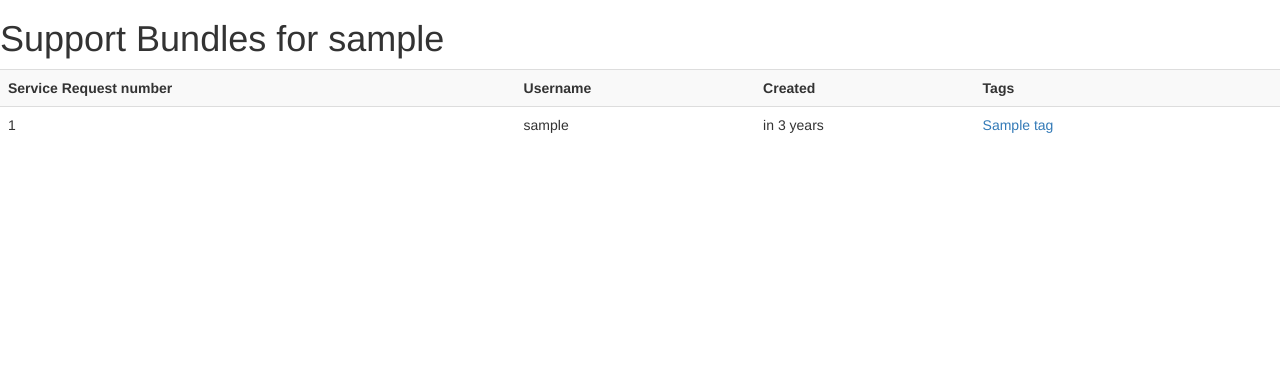
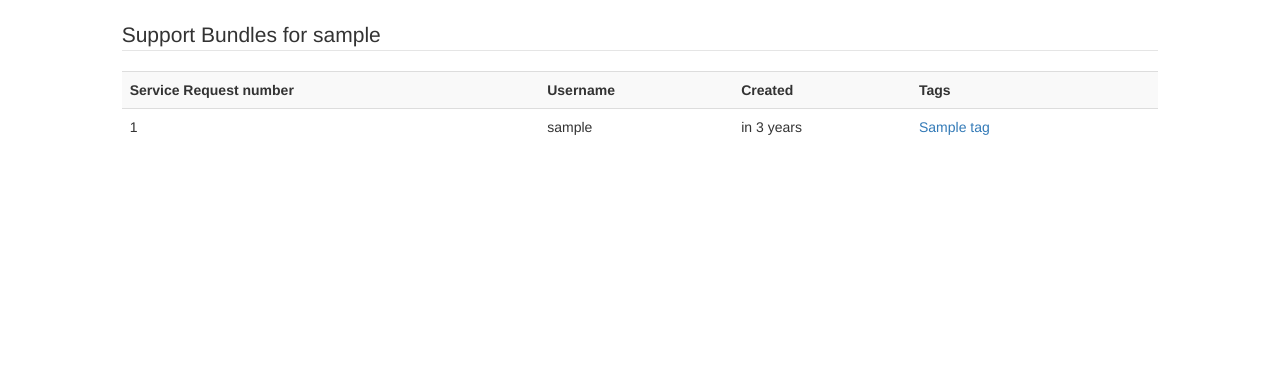
Before and after one commit to xzizka/LogAnalyzer, a Flask app: a page that uses loganalyzer/templates/base.html in a window 1280 px wide. Shown: the part 51-420 px from the top of the page. Run offline with Flask 2, Linux system fonts and the light colour scheme; tables that the repository leaves empty hold one stand-in row (values such as "Sample post"); some libraries are stand-ins or nearby versions.

Commit message:
Design changes - Final version

```diff
--- a/loganalyzer/templates/base.html
+++ b/loganalyzer/templates/base.html
@@ -69,6 +69,10 @@
             <div class="row">
         <div class="col-sm-12"><div style="height: 20px"></div></div>
     </div>
+                            <div class="row">
+                        <div class="col-sm-12">
+                            <div class="col-sm-1"></div>
+                                <div class="col-sm-10">
                 {% for message in messages %}
                     <div class="alert alert-info text-center">
                         <strong>Info:</strong> {{ message }}
@@ -76,6 +80,10 @@
                 {% endfor %}
             {% endif %}
           {% endwith %}
+                                </div>
+                            <div class="col-sm-1"></div>
+                        </div>
+                    </div>
         <!-- Flash messages - end -->
 
 
--- a/loganalyzer/templates/user.html
+++ b/loganalyzer/templates/user.html
@@ -5,7 +5,14 @@ LogAnalyzer for Quest -- Support Bundles for user {{ user.username }}
 {%  endblock %}
 
 {% block content %}
-             <h1>Support Bundles for {{ user.username }}</h1>
+<div class="row">
+                         <div class="col-sm-12"><div style="height: 20px"></div></div>
+                    </div>
+                    <div class="row">
+                        <div class="col-sm-12">
+                            <div class="col-sm-1"></div>
+                                <div class="col-sm-10">
+             <legend>Support Bundles for {{ user.username }}</legend>
 
             {% if user.supportbundle.count() > 0 %}
                     {% with supportbundles=user.supportbundle %}
@@ -14,4 +21,8 @@ LogAnalyzer for Quest -- Support Bundles for user {{ user.username }}
             {% else %}
                 No SB yet.
             {% endif %}
+                               </div>
+                            <div class="col-sm-3"></div>
+                        </div>
+                    </div>
 {% endblock %}
```
Also changed, not shown: loganalyzer/templates/tag.html (+12 -1 lines).
